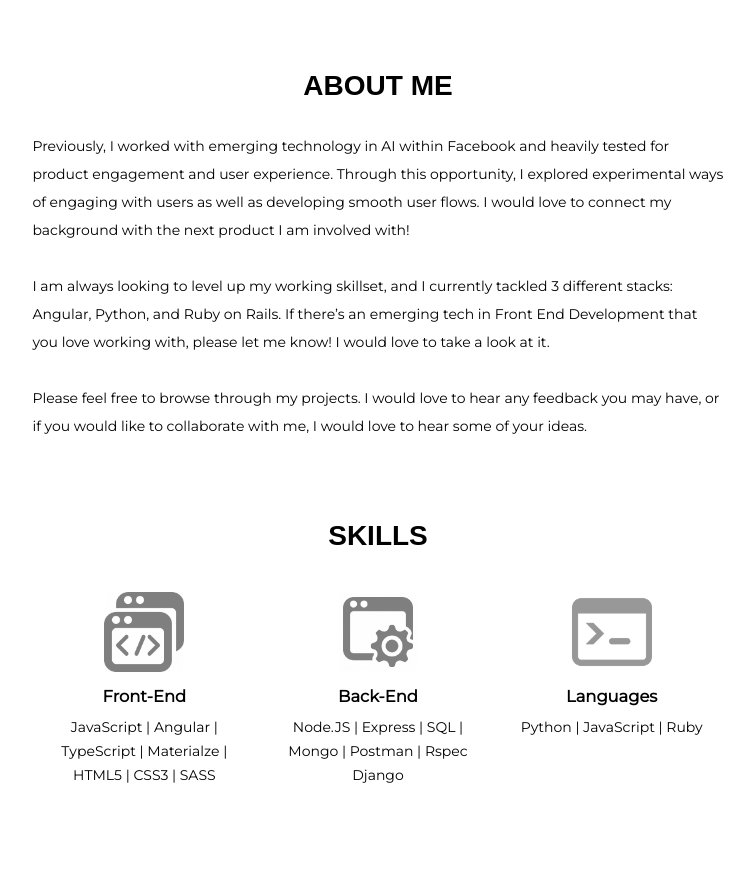
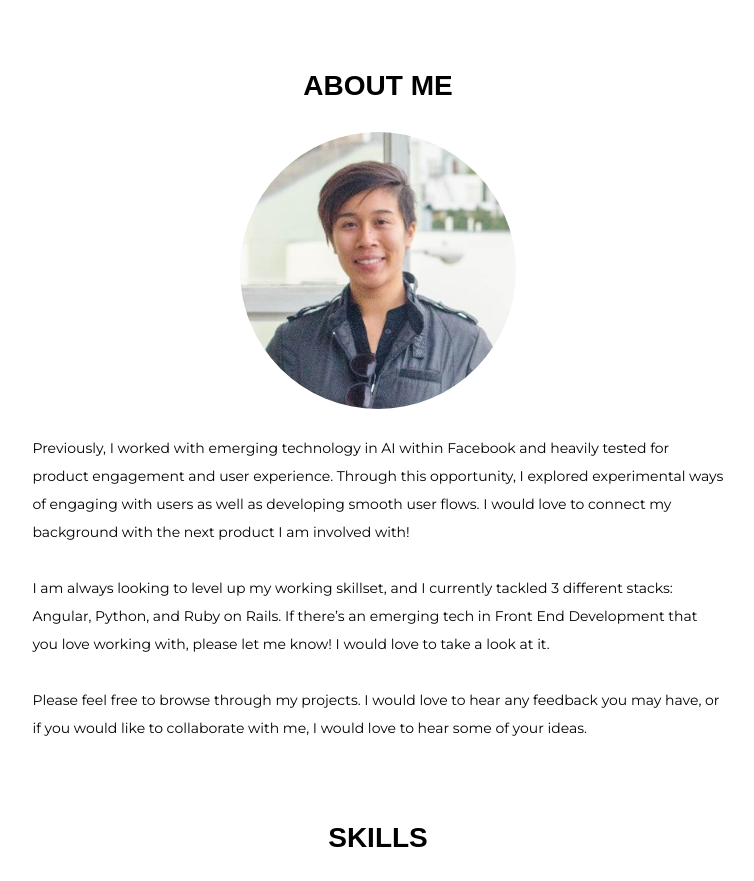
Before and after one commit to amendahing/test_port, a plain HTML site: page index.html in a window 1280 px wide. Shown: the part 820-1701 px from the top of the page, without its empty margins (262-1016 px from the left). Drawn offline with nearby package versions, Linux system fonts and the light colour scheme; a web font is replaced by a local one.

Commit message:
updated resume, added profile pic

```diff
--- a/about-me.css
+++ b/about-me.css
@@ -7,6 +7,15 @@
     padding-top: 65px;
     padding-bottom: 120px;
     background-color: white;
+}
+
+#profile-pic {
+    border-radius: 50%;
+    width: 40%;
+    display: block;
+    margin-left: auto;
+    margin-right: auto;
+    margin-bottom: 25px;
 }
 
 #about-me{
--- a/index.html
+++ b/index.html
@@ -38,8 +38,10 @@
     <div id="block-2">
         <a name="aboutme"></a>
         <h1 class="heading">About Me</h1>
+
         <div id="skills-section">
             <div id="about-me">
+                <img id="profile-pic" src="/img/profile-pic.png" alt="">
 
                 <p>Previously, I worked with emerging technology in AI within Facebook and heavily tested for product engagement and user experience. Through this opportunity, I explored experimental ways of engaging with users as well as developing smooth user flows. I would love to connect my background with the next product I am involved with!
                 </p>
@@ -228,7 +230,7 @@
                 </div>
             </div>
             <div class="contact-box">
-                <a href="https://drive.google.com/file/d/1_1rYtLZxu7hm46Q3RaS_Nw_hP3J04fem/view?usp=sharing" target="_blank">
+                <a href="https://drive.google.com/file/d/1YPpuyOjWbII0Bq1xCVKFEViq86fRXvUl/view?usp=sharing" target="_blank">
                     <img src="./img/resume.png">
                 </a>
 
```
Also changed, not shown: img/profile-pic.png (added), 1 other file.
